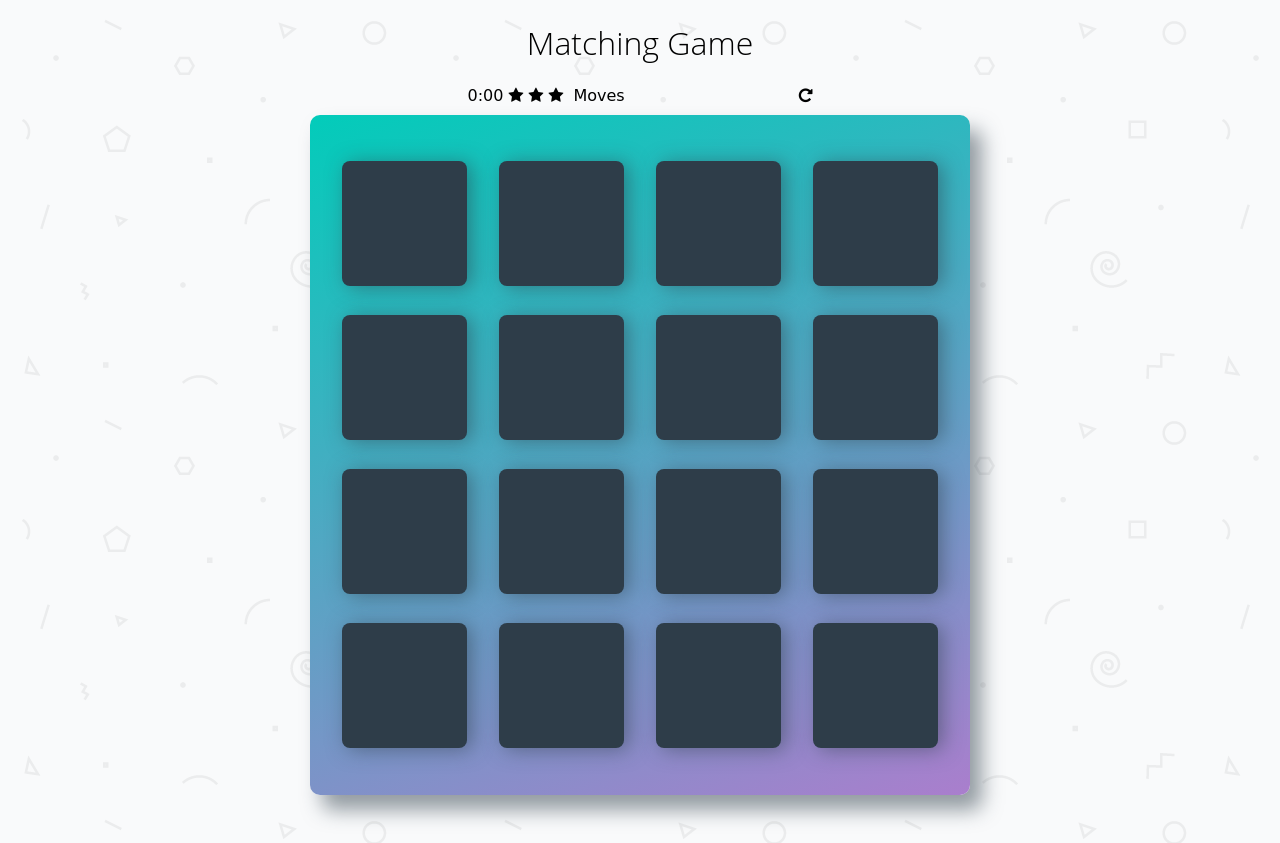
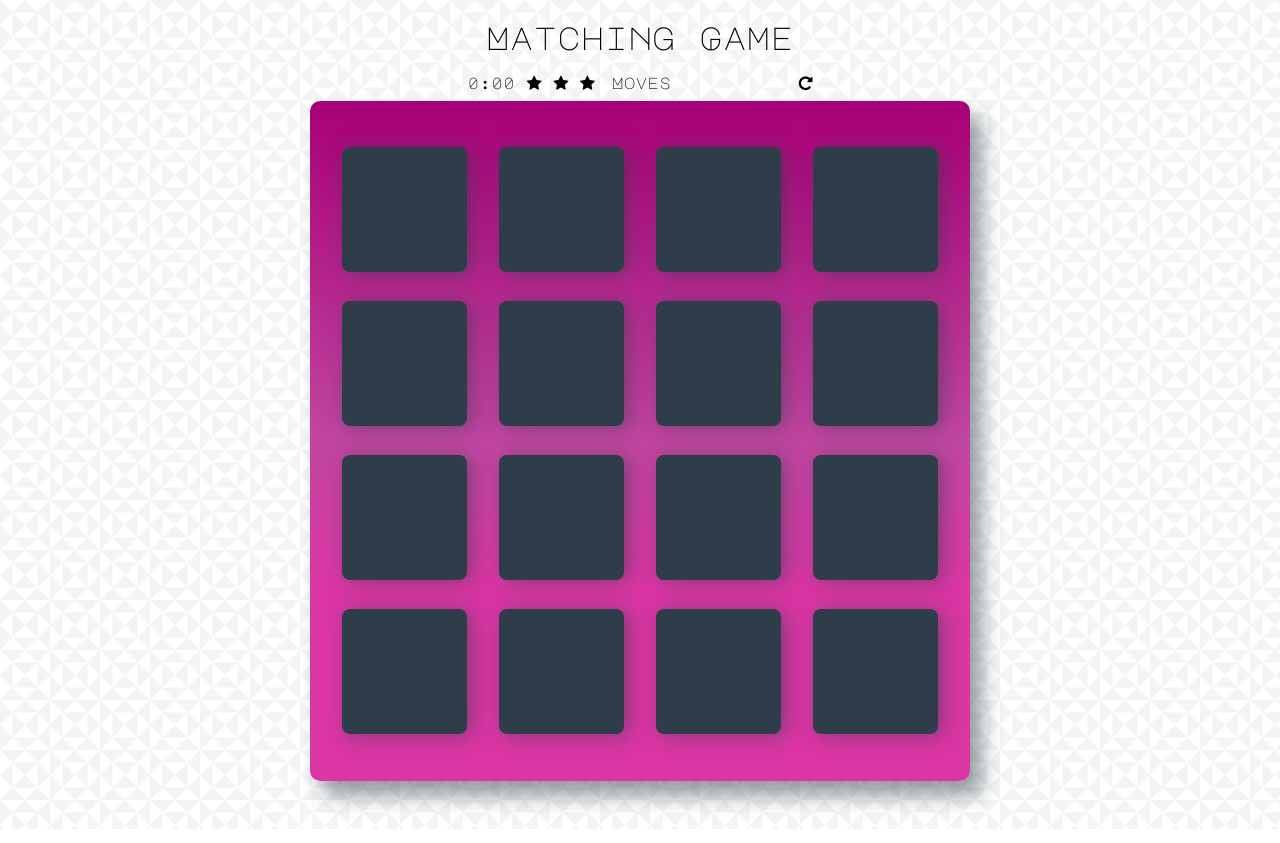
Before and after one commit to jessix00/Udacity---Memory-Game, a plain HTML site: page index.html in a window 1280 px wide. Drawn offline with Linux system fonts and the light colour scheme.

Commit message:
background image changed, new font, new deck color

```diff
--- a/css/app.css
+++ b/css/app.css
@@ -1,5 +1,6 @@
 html {
     box-sizing: border-box;
+    font-family: 'Major Mono Display', monospace;
 }
 
 *,
@@ -17,9 +18,8 @@ body {
 }
 
 body {
-    background: #ffffff url('../img/geometry2.png');
+    background: #ffffff url('../img/geometry3.png');
     /* Background pattern from Subtle Patterns */
-    font-family: 'Coda', cursive;
 }
 
 .hide {
@@ -64,6 +64,7 @@ body {
     border: none;
     border-radius: 5%;
     color: #fff;
+    font-family: 'Major Mono Display', monospace;
 }
 
 .container {
@@ -74,7 +75,6 @@ body {
 }
 
 h1 {
-    font-family: 'Open Sans', sans-serif;
     font-weight: 300;
 }
 
@@ -86,7 +86,7 @@ h1 {
 .deck {
     width: 660px;
     min-height: 680px;
-    background: linear-gradient(160deg, #02ccba 0%, #aa7ecd 100%);
+    background: linear-gradient(to bottom, rgba(203, 96, 179, 1) 0%, rgba(168, 0, 119, 1) 0%, rgba(193, 70, 161, 1) 50%, rgba(219, 54, 164, 1) 71%);
     padding: 32px;
     border-radius: 10px;
     box-shadow: 12px 15px 20px 0 rgba(46, 61, 73, 0.5);
```
Also changed, not shown: img/geometry3.png (added).
